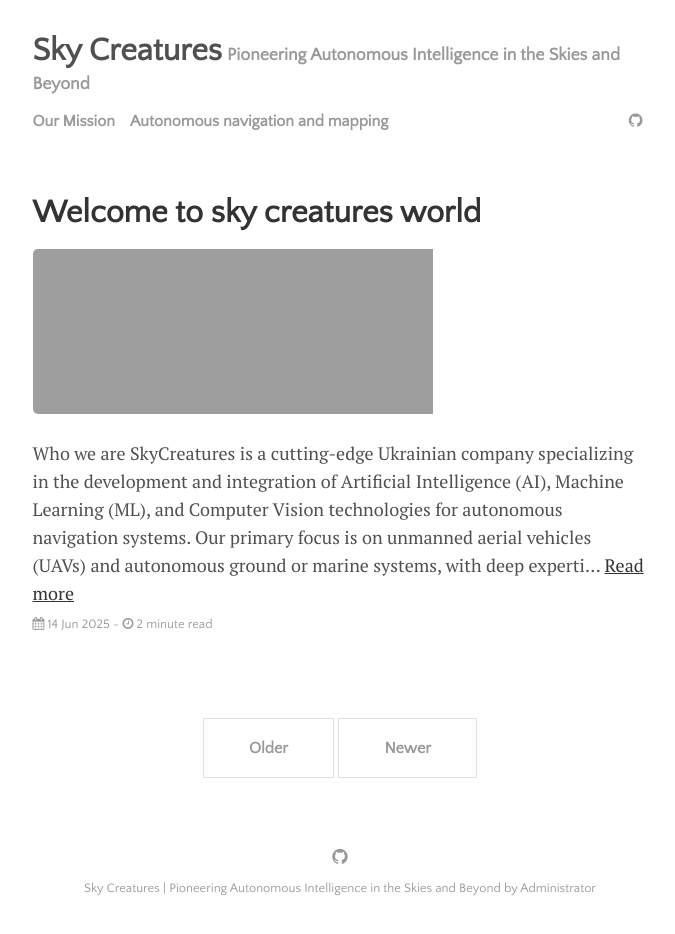
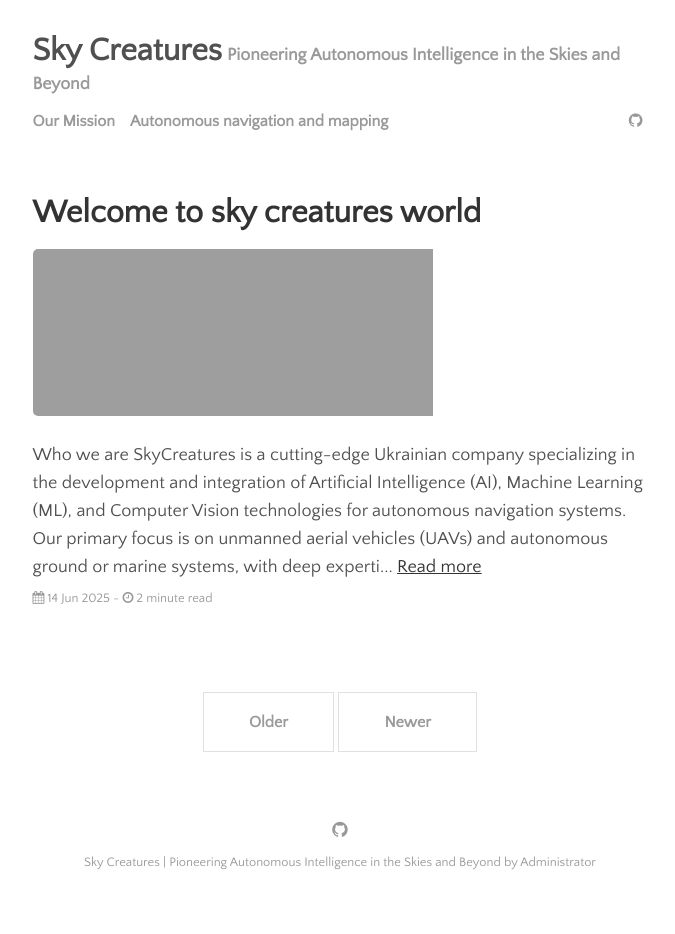
Before and after one commit to SkyCreatures/skycreatures.github.io, a Jekyll site: the page built from index.html, in a window 1280 px wide. Shown: the whole page, without its empty margins (300-975 px from the left). Built offline with Jekyll 4.4.1, drawn with Linux system fonts in a browser that asks for light colours; the list of posts is cut into pages by our own code; after the commit the page ends 908 px from its top, so only the background shows below that.

Commit message:
Replace font.

```diff
--- a/_sass/_base.scss
+++ b/_sass/_base.scss
@@ -5,8 +5,10 @@
 body {
   font-family: $serif-font-family;
   font-size: 18px;
+  font-weight: 300;
   color: $body-color;
   line-height: 1.75rem;
+
 }
 
 @media (max-width: $elements-responsive-width) {
--- a/assets/css/main.scss
+++ b/assets/css/main.scss
@@ -2,7 +2,7 @@
 ---
 
 $sans-serif-font-family: "Montserrat", "Quattrocento Sans", sans-serif;
-$serif-font-family:      "PT Serif", Georgia, "Times New Roman", serif;
+$serif-font-family:      "Montserrat", "Quattrocento Sans", "PT Serif", Georgia, "Times New Roman", serif;
 $code-font-family:       "Source Code Pro", monospace;
 
 $body-color:             #505050;
```
